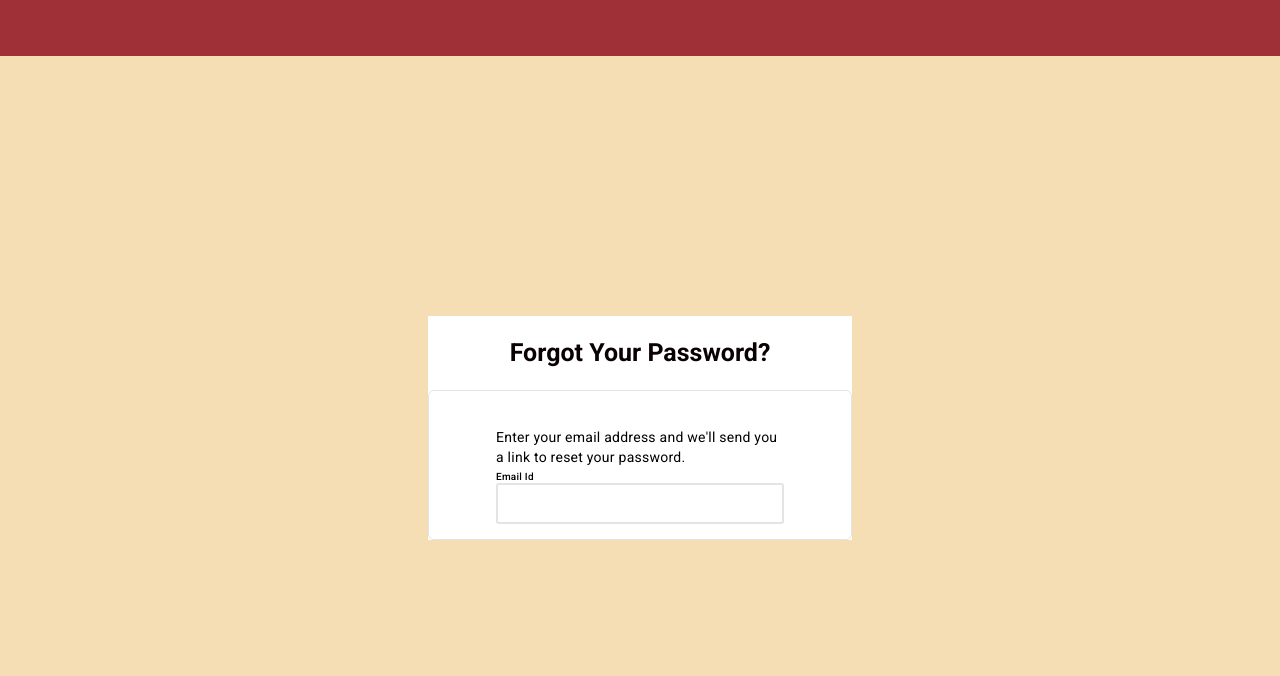
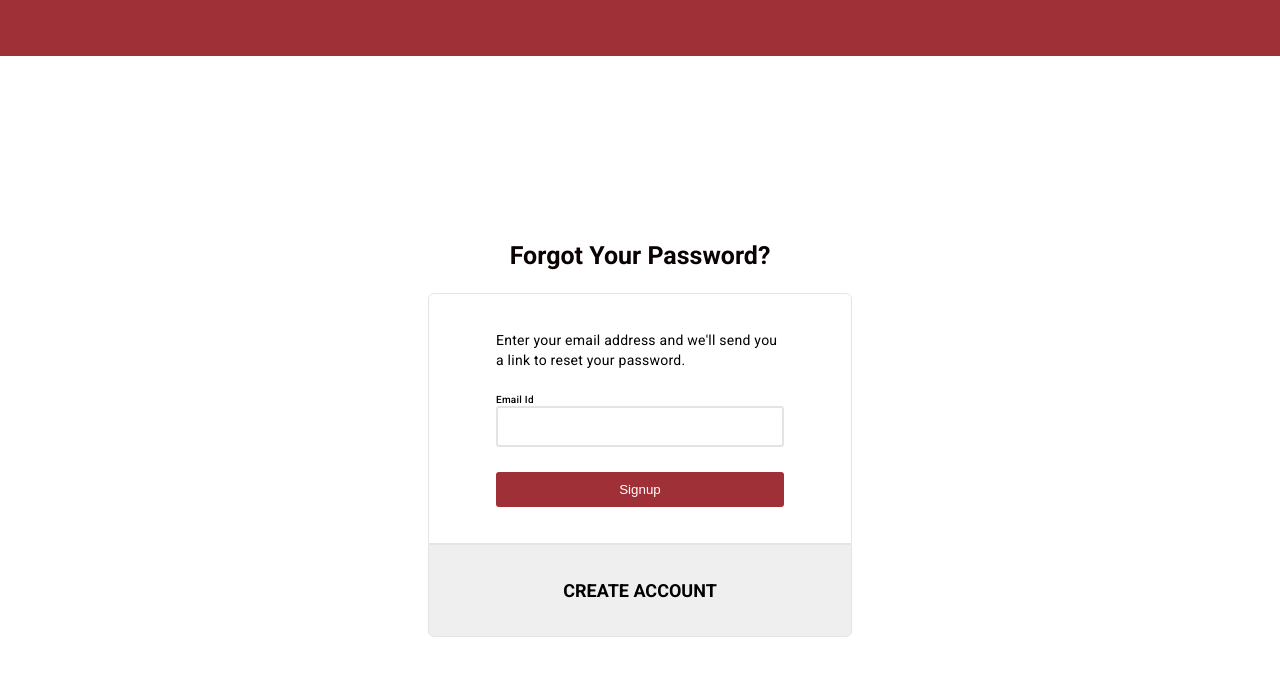
Before and after one commit to ar4626/BookStore_App, an Angular app: page /forget-password in a window 1280 px wide. Shown: the top 676 px of the page. Built offline with nearby package versions, Linux system fonts and the light colour scheme.

Commit message:
[Ankit] Update : Added the Botton with proper css

```diff
--- a/src/app/Components/forget-password/forget-password.component.html
+++ b/src/app/Components/forget-password/forget-password.component.html
@@ -10,7 +10,7 @@
                     <div class="email"  [ngClass]="{ 'error-border': forgetForm.get('email')?.invalid && forgetForm.get('email')?.touched }">
                         <input type="text" formControlName="email">
                     </div>
-                    <div style="">
+                    <div >
                         <p class="error" *ngIf="forgetForm.get('email')?.hasError('required')&& forgetForm.get('email')?.touched">
                             Enter your email.
                         </p>
@@ -19,7 +19,11 @@
                         </p>
                     </div>
                 </div>
+                <button class="forget-btn">Signup</button>
             </form>
+            <button class="footer">
+                CREATE ACCOUNT
+            </button>
         </div>
     </div>
 </div>
--- a/src/app/Components/forget-password/forget-password.component.scss
+++ b/src/app/Components/forget-password/forget-password.component.scss
@@ -1,10 +1,9 @@
 .main {
-    background-color: wheat;
     width: 100%;
     height: 100%;
     margin: 0px;
     padding: 0px;
-    background-color: #b0b0b0;
+    // background-color: #b0b0b0;
     display: flex;
     flex-direction: column;
 }
@@ -16,7 +15,7 @@
 
 .container {
     height: 100%;
-    background-color: wheat;
+    // background-color: wheat;
     display: flex;
     justify-content: center;
     align-items: center;
@@ -47,8 +46,8 @@
 
 form {
     border: 1px solid #E4E4E4;
-    border-radius: 6px;
-    padding: 36px 67px 0px 67px;
+    border-radius: 6px 6px 0px 0px;
+    padding: 36px 67px 36px 67px;
     opacity: 1;
 }
 
@@ -64,6 +63,7 @@ form {
     display: flex;
     flex-direction: column;
     height: 71.5px;
+    margin-top: 20px;
 }
 
 .email.focus {
@@ -79,10 +79,10 @@ form {
 }
 
 .error-border.email {
-    border: 2px solid red!important;
+    border: 2px solid red !important;
 }
 
-.error{
+.error {
     font-size: 10px;
     color: red;
     margin-top: -3px;
@@ -98,3 +98,31 @@ input {
 input:focus {
     outline: none;
 }
+
+.forget-btn {
+    margin-top: 10px;
+    height: 35px;
+    width: 100%;
+    border-radius: 3px;
+    opacity: 1;
+    background-color: #A03037;
+    color: white;
+    border: #A03037;
+}
+
+.footer {
+    padding: 35px 0px;
+    display: flex;
+    justify-content: center;
+    align-items: center;
+    width: 100%;
+    border-radius: 0px 0px 6px 6px;
+    border: 1px solid #E4E4E4;
+    letter-spacing: 0px;
+    text-transform: uppercase;
+    opacity: 1;
+    font-family: "Roboto", sans-serif;
+    font-weight: 600;
+    font-style: normal;
+    font-size: 18px;
+}
```
